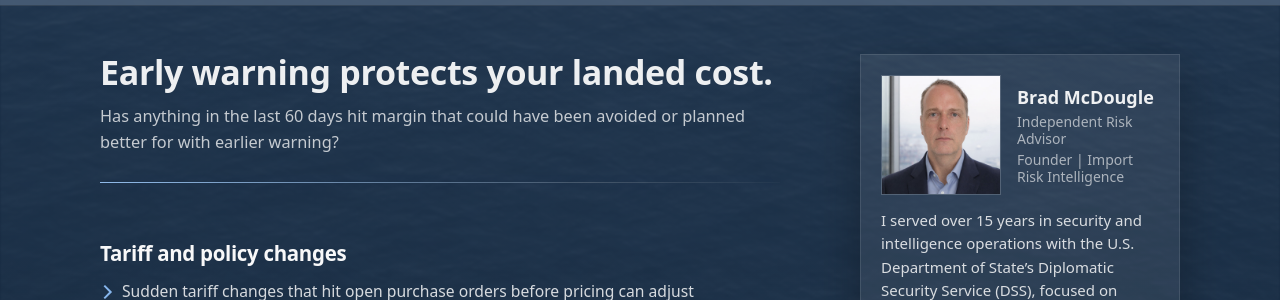
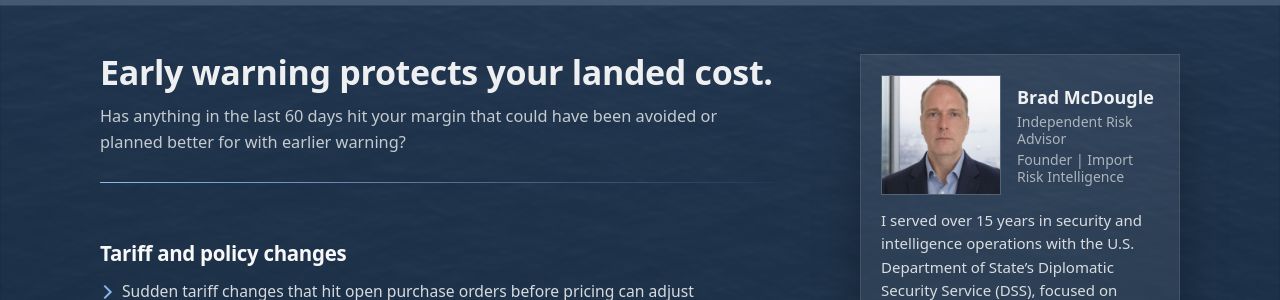
Before and after one commit to importrisk/import-risk-intelligence-site, a Jekyll site: the page built from index.html, in a window 1280 px wide. Shown: the part 851-1151 px from the top of the page. Built offline with Jekyll 4.4.1, drawn with Linux system fonts in a browser that asks for light colours.

Commit message:
Update index.html

```diff
--- a/index.html
+++ b/index.html
@@ -96,7 +96,7 @@ description: Independent risk assessment for U.S. importers.
   <h2 class="section-title">Early warning protects your landed cost.</h2>
 
   <p class="section-text approach-intro">
-    Has anything in the last 60 days hit margin that could have been avoided or planned better for with earlier warning?
+    Has anything in the last 60 days hit your margin that could have been avoided or planned better for with earlier warning?
   </p>
 
   <div class="approach-divider" aria-hidden="true"></div>
```
